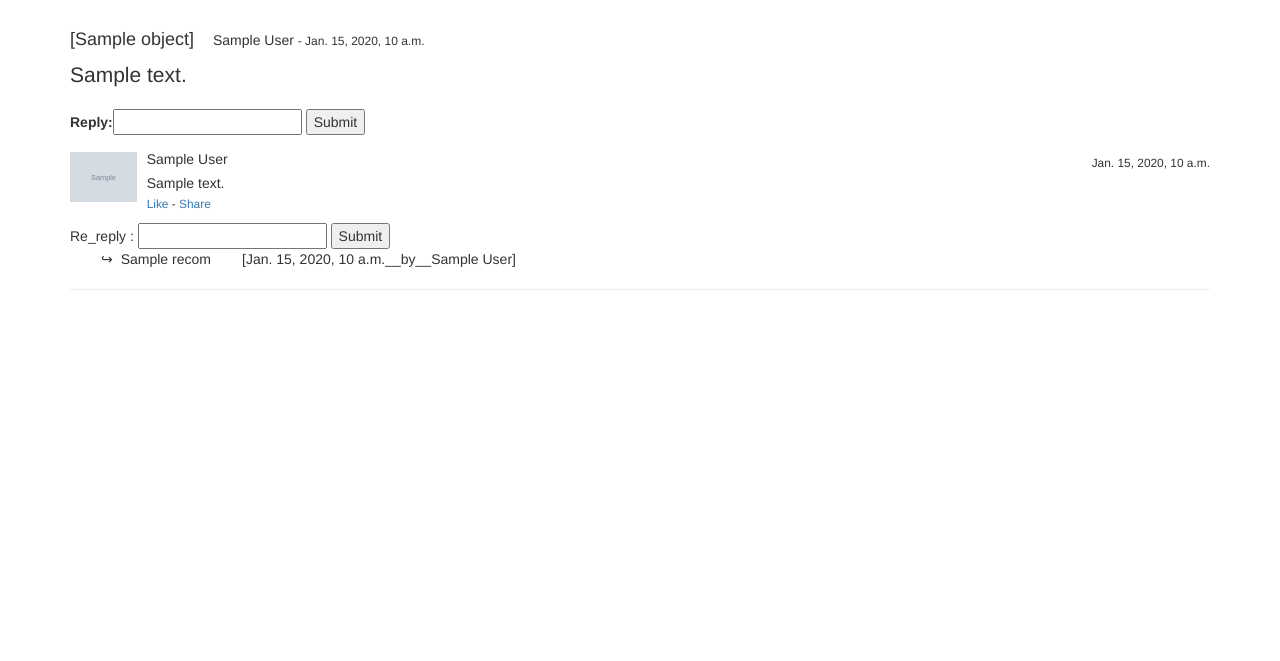
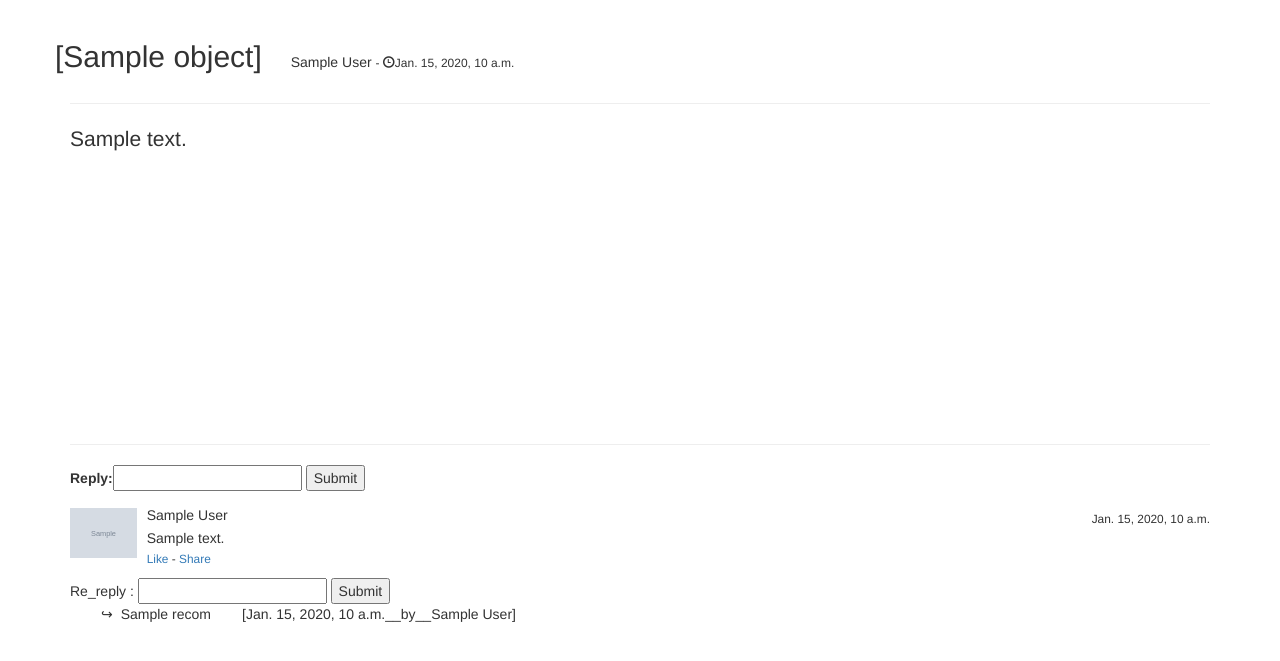
Before and after one commit to 42Seoul-Piscine-Python-Django/Code_Master_mjung, a Django app: template ex/templates/post_detail.html in a window 1280 px wide. Shown: the part 72-733 px from the top of the page. Run offline with Django 3.2, Linux system fonts and the light colour scheme; data comes from the database, SQL or seed files in the repository; tables that the repository leaves empty hold one stand-in row (Sample ...); the template is opened without the code that fills it: values named after a table or form of the project are taken from there, most other values are stand-ins (such as "Sample title", 1, 10 or a date in 2020); some libraries are stand-ins or nearby versions.

Commit message:
06/08_01:44_change_style

```diff
--- a/ex/templates/post_detail.html
+++ b/ex/templates/post_detail.html
@@ -1,19 +1,22 @@
 {% extends 'base.html' %} {% load bootstrap3 %} {% block title %}{{ object.title
 }} | {% endblock title %} {% block content %}
 <div>
-  <h4 style="display: inline-block;">[{{ object.title }}]&nbsp;&nbsp;&nbsp;  </h4>
+  <div class="row">
+    <h2 style="display: inline-block;">[{{ object.title }}]&nbsp;&nbsp;&nbsp; </h2>
     <h5 style="display: inline-block;">{{ object.author }}
     </h5>
-  <h6 style="display: inline-block;">- {{ object.created }}</h6>
+    <h6 style="display: inline-block;">- <span class="glyphicon glyphicon-time"></span>{{ object.created }}</h6>
     {% if user.is_authenticated %}
     {% endif %}
-  <div class="lead">
+  </div>
+  <hr>
+  <div class="post_content lead" style="min-height: 300px">
     <div>{{ object.content }}</div>
     {% comment %} {% for c in comments%}
     {% endfor %} {% endcomment %}
   </div>
 </div>
-
+<hr>
 
 
 <form method="post" action="{% url 'create_comment' comments.id %}">
--- a/ex/templates/register.html
+++ b/ex/templates/register.html
@@ -14,5 +14,7 @@
   {% bootstrap_form form %}
   {% buttons submit='OK' reset="Cancel" %}{% endbuttons %}
 </form>
+<div style="position: absolute; bottom: 2%;">
   <h1>Be a Good Cadet, then drink {{ request.session.anonymous }}-!</h1>
+</div>
 {% endblock %}
```
Also changed, not shown: other parts of ex/templates/post_detail.html (+8 -3 lines). Lines whose indentation alone changed are shown as unchanged.
